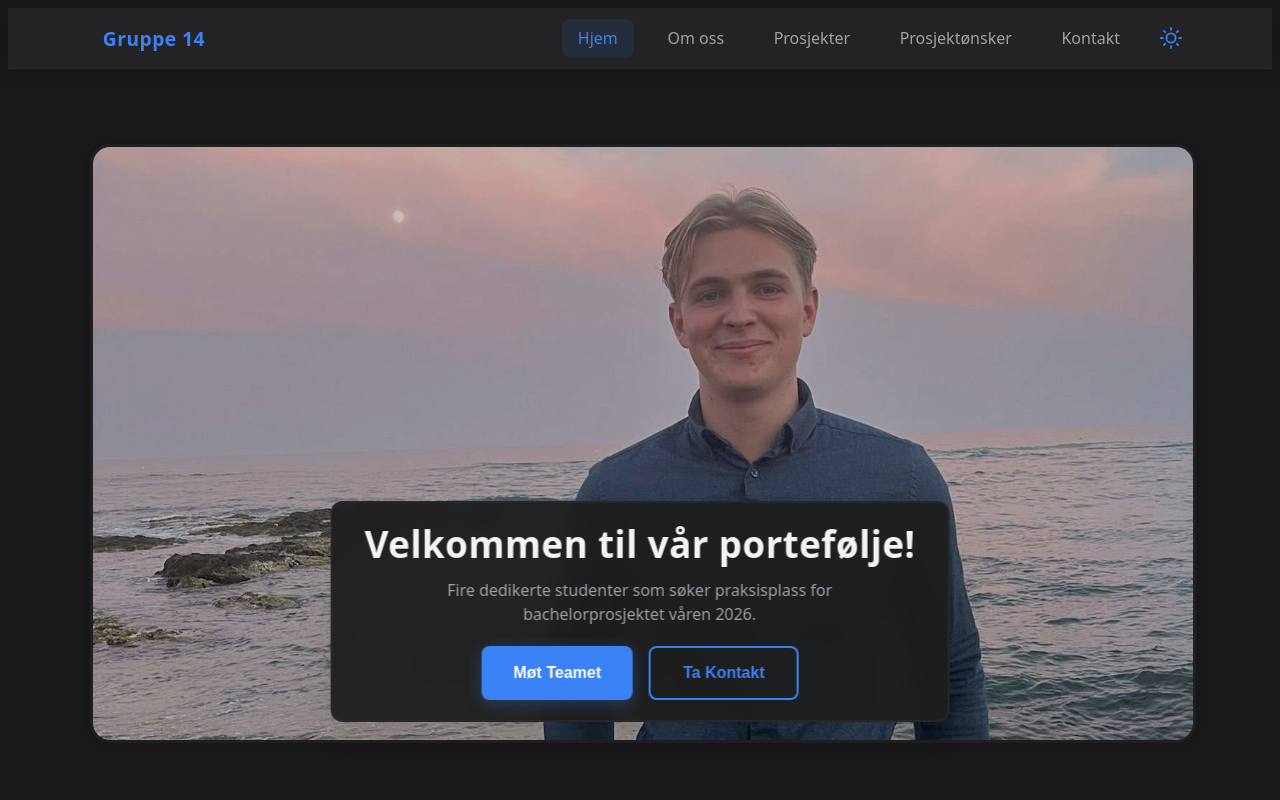
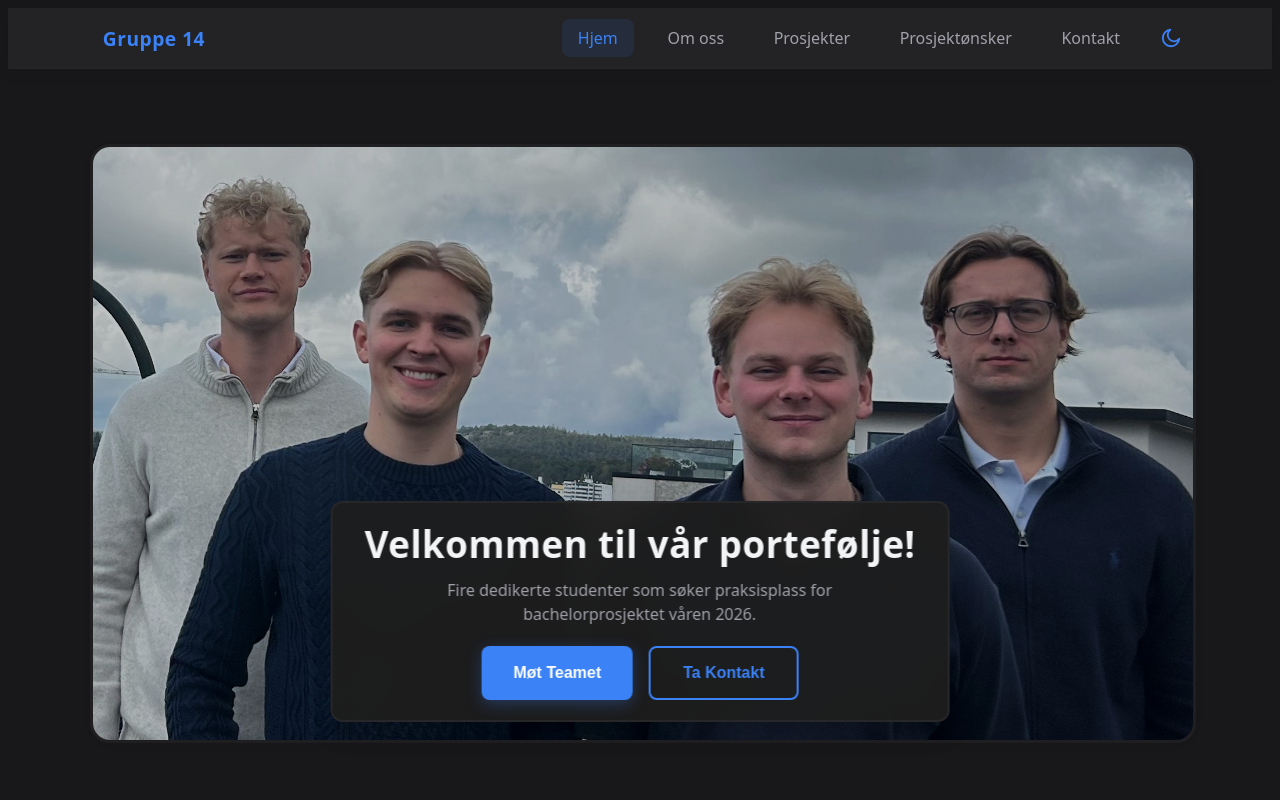
Before and after one commit to sigurdmaeland/gruppe14_IS310, a React (Vite) app: page / in a window 1280 px wide. Shown: the top 800 px of the page. Built offline with nearby package versions, Linux system fonts and the light colour scheme.

Commit message:
Fikset tjenester.jsx

```diff
--- a/src/components/Hero.jsx
+++ b/src/components/Hero.jsx
@@ -17,7 +17,7 @@ const Hero = () => {
       <div className="hero-container">
         <div className="hero-image-wrapper">
           <img
-            src="/henrik.png"
+            src="/gruppebilde2.jpg"
             alt="Gruppe 14 - Fire studenter fra Universitetet i Agder"
             className="hero-background-image"
             onError={(e) => {
--- a/src/components/Navbar.jsx
+++ b/src/components/Navbar.jsx
@@ -81,9 +81,9 @@ function Navbar() {
           </ul>
           <button className="navbar-theme-toggle" onClick={toggleTheme} aria-label="Bytt mellom mørk og lys modus">
             {theme === 'dark' ? (
+              <span className="navbar-theme-icon moon" />
+            ) : (
               <span className="navbar-theme-icon sun" />
-            ) : (
-              <span className="navbar-theme-icon moon" />
             )}
           </button>
         </div>
```
Also changed, not shown: public/gruppebilde.png (added), public/gruppebilde2.jpg (added), src/components/ProsjektønskerNew.jsx (added), src/css/omoss.css (added).
